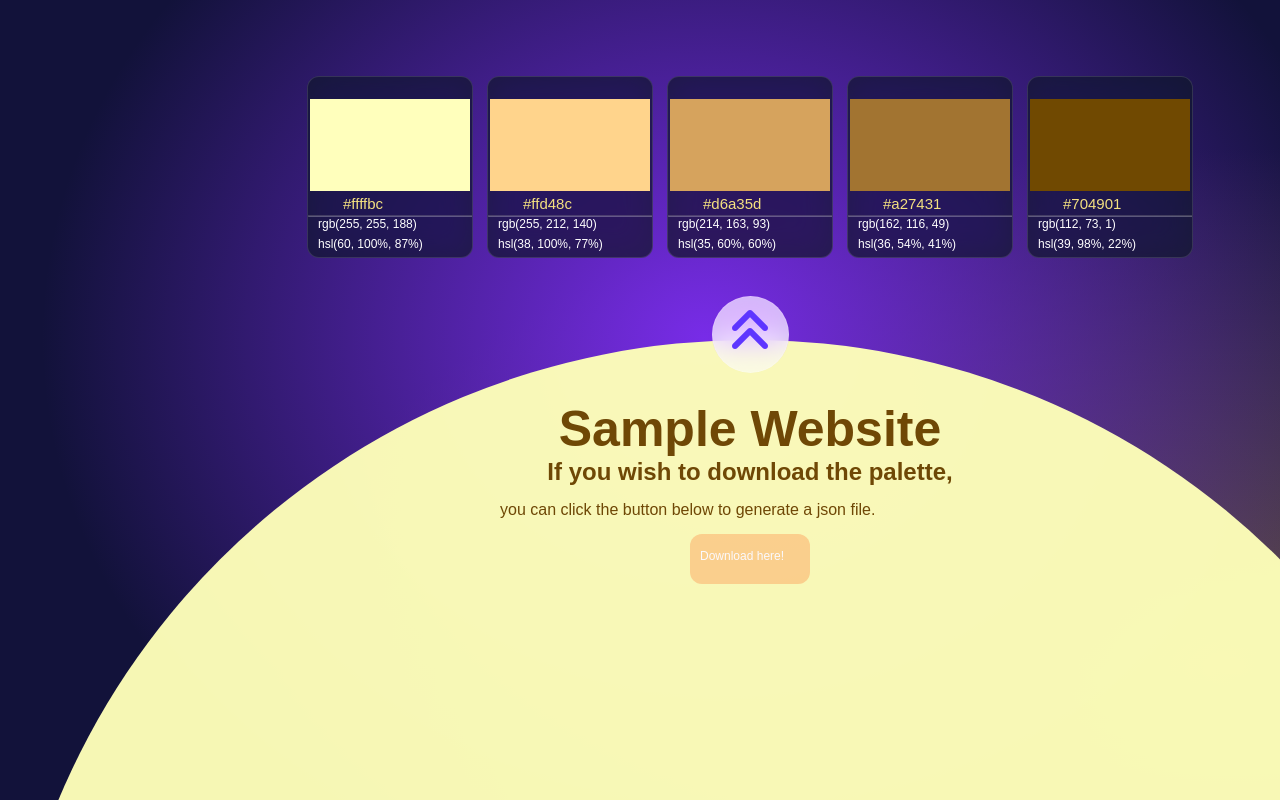
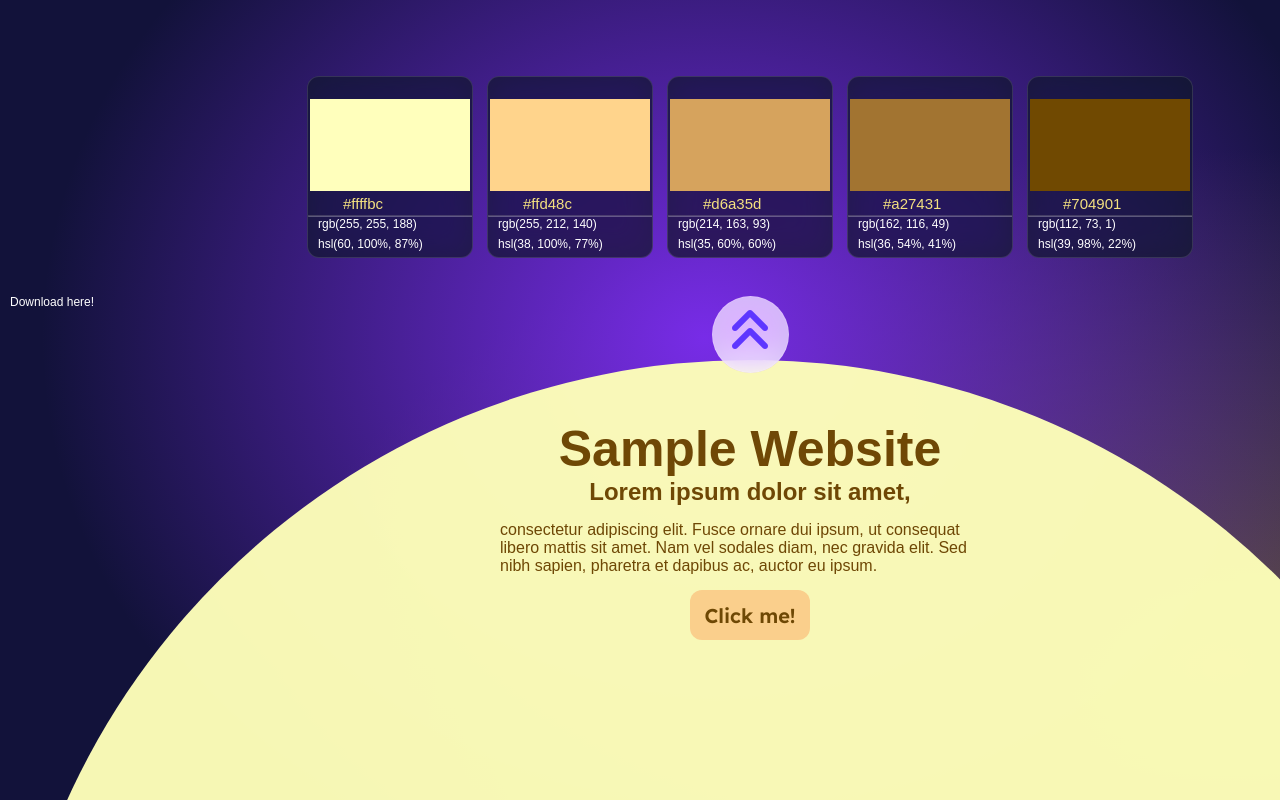
Before and after one commit to yses2005/color-palette-generator, a React (Create React App) app: page / in a window 1280 px wide. Both pictures are taken after a click on the button "colorpick". Shown: the part 1024-1824 px from the top of the page. Built offline with nearby package versions, Linux system fonts and the light colour scheme.

Commit message:
Fixed issues related to the sample website display

```diff
--- a/src/App.js
+++ b/src/App.js
@@ -1269,8 +1269,6 @@ useEffect(() => {
 
     };
 
-    console.log(namedPalette['0'] === undefined);
-
     for (let i = 0; i < 5; i++) {
       for (let j = 0; j < 5; j++) {
         if (1 / calculateContrast(rawPalette[i], rawPalette[j]) >= 4.5) {
@@ -1284,13 +1282,13 @@ useEffect(() => {
     }
 
     let namedSwatches = Object.keys(namedPalette);
+    if (namedSwatches.length === 0) {
+      return;
+    }
+
     let bg1, bg2, swatch1, swatch2, fg1, fg2, t;
 
-    console.log(namedSwatches);
-
     bg1 = namedSwatches.splice(getRandomValue(0, namedSwatches.length - 1), 1)[0];
-
-    console.log(namedSwatches);
 
     bg2 = namedSwatches.splice(getRandomValue(0, namedSwatches.length - 1), 1)[0];
 
@@ -1314,14 +1312,13 @@ useEffect(() => {
 
     fg2 = swatch2[getRandomValue(0, swatch2.length - 1)];
 
-    console.log(bg1, fg1, bg2, fg2);
     return (
       <div id="sampleSite" className = "hidden"
       style={{  backgroundColor: bg1}}>
     <h1 style={{color: fg1[0]}}>Sample Website</h1>
-    <h2 style={{color: fg1[1] }}>If you wish to download the palette,</h2>
-    <p style={{color: fg1[1] }}>you can click the button below to generate a json file.</p>
-    <button id = "sampleButton" style = {{backgroundColor: bg2, color: fg2, border: fg2}}><a href={`data:${exportPalette(colorPalette)}`} download="color.json" className='copier'>Download here!</a></button>
+    <h2 style={{color: fg1[1] }}>Lorem ipsum dolor sit amet,</h2>
+    <p style={{color: fg1[1] }}>consectetur adipiscing elit. Fusce ornare dui ipsum, ut consequat libero mattis sit amet. Nam vel sodales diam, nec gravida elit. Sed nibh sapien, pharetra et dapibus ac, auctor eu ipsum.</p>
+    <button id = "sampleButton" style = {{backgroundColor: bg2, color: fg2, border: fg2}}>Click me!</button>
   </div>
     );
   }
@@ -1380,7 +1377,7 @@ useEffect(() => {
         </div>
 
         <a href = "#top"> <i class="fa-solid fa-angles-up fa-3x"></i> </a>
-
+        <a href={`data:${exportPalette(colorPalette)}`} download="color.json" className='copier'>Download here!</a>
         {colorPalette ? sampleWebsite() : null}
         {/* <div id="sampleSite" className = "hidden"
             style={{  backgroundColor: colorPalette[0]}}>
```
